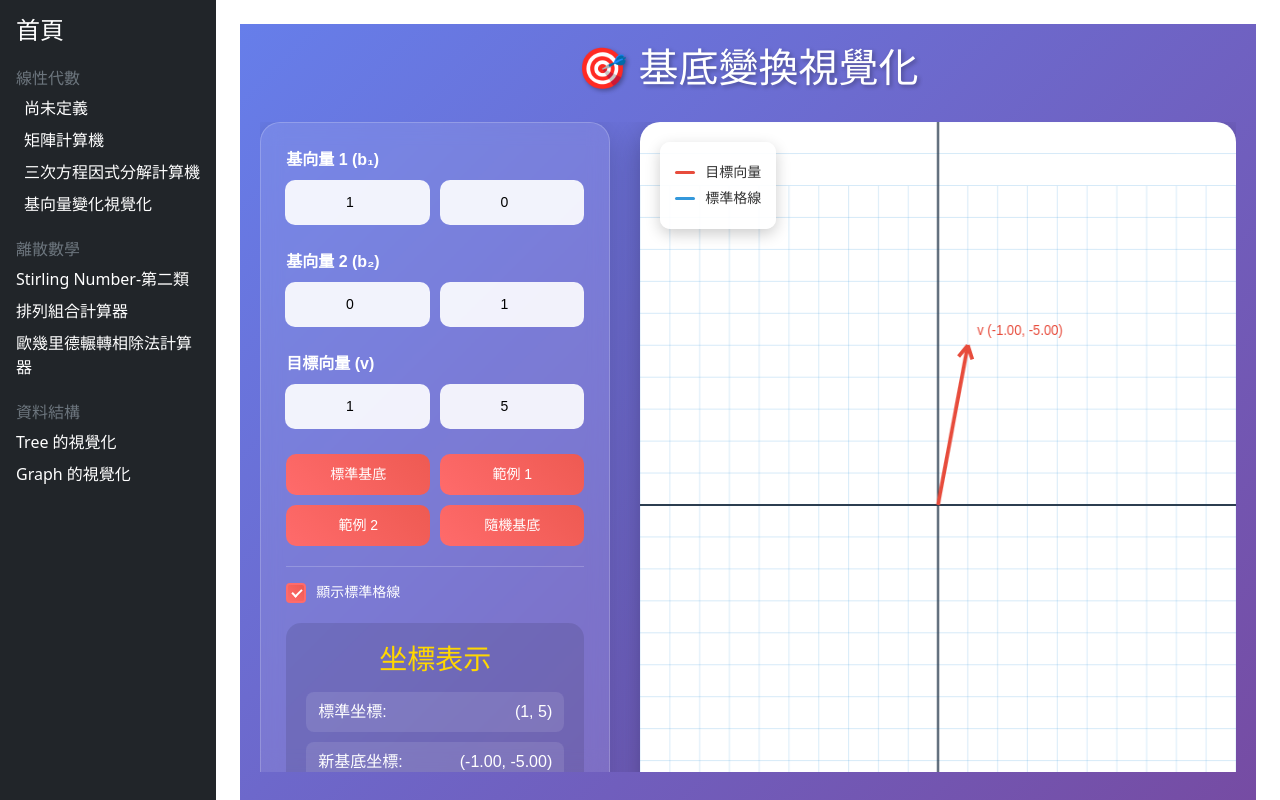
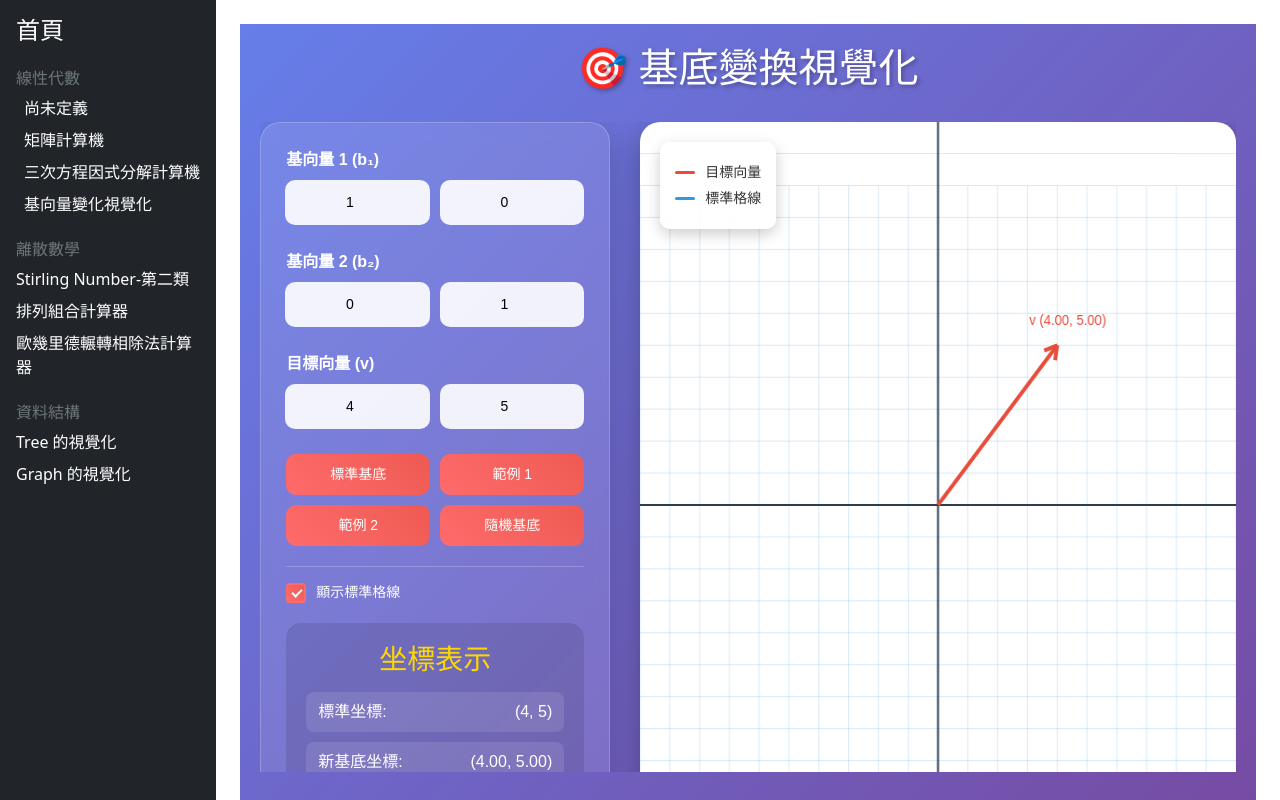
Before and after one commit to Hoxton019030/Math_Calculator, a Vue app: page /linear-algebra/BasicVectorVisual in a window 1280 px wide. Built offline with nearby package versions, Linux system fonts and the light colour scheme.

Commit message:
2025-08-01 commit

```diff
--- a/src/views/LinearAlgebra/BasicVectorVistual.vue
+++ b/src/views/LinearAlgebra/BasicVectorVistual.vue
@@ -143,9 +143,9 @@ import { ref, reactive, computed, onMounted, onUnmounted, nextTick, watch } from
 const canvas = ref(null)
 const ctx = ref(null)
 
-const basis1 = reactive({ x: 1, y: 0 })
-const basis2 = reactive({ x: 0, y: 1 })
-const targetVector = reactive({ x: 1, y: 5 })
+const basis1 = reactive({ x: 1, y: 0 }) // 標準基底
+const basis2 = reactive({ x: 0, y: 1 }) // 標準基底
+const targetVector = reactive({ x: 4, y: 5 }) // 與圖片匹配
 const showStandardGrid = ref(true)
 
 const determinant = computed(() => {
@@ -155,8 +155,8 @@ const newBasisCoordinates = computed(() => {
   if (!isLinearlyIndependent.value) return { c1: 0, c2: 0 }
 
   const det = determinant.value
-  const c1 = (targetVector.y * basis2.x - targetVector.x * basis2.y) / det
-  const c2 = (targetVector.x * basis1.y - targetVector.y * basis1.x) / det
+  const c1 = (targetVector.x * basis2.y - targetVector.y * basis2.x) / det
+  const c2 = -(targetVector.x * basis1.y - targetVector.y * basis1.x) / det // 修正公式
 
   return { c1, c2 }
 })
@@ -231,12 +231,10 @@ const drawGrid = (b1, b2, color = '#9b59b6', opacity = 0.3) => {
 
   const range = 15
 
-  // 檢查基向量是否為標準基底
   const isStandardBasis = (Math.abs(b1.x - 1) < 0.001 && Math.abs(b1.y) < 0.001 &&
                           Math.abs(b2.x) < 0.001 && Math.abs(b2.y - 1) < 0.001)
 
   if (isStandardBasis) {
-    // 如果是標準基底，使用更簡單的網格繪製方法
     const topLeft = fromCanvas(0, 0)
     const bottomRight = fromCanvas(canvas.value.width, canvas.value.height)
 
@@ -258,7 +256,6 @@ const drawGrid = (b1, b2, color = '#9b59b6', opacity = 0.3) => {
       ctx.value.stroke()
     }
   } else {
-    // 非標準基底使用原來的方法
     for (let i = -range; i <= range; i++) {
       for (let j = -range; j <= range; j++) {
         if (i === 0 && j === 0) continue
@@ -274,7 +271,6 @@ const drawGrid = (b1, b2, color = '#9b59b6', opacity = 0.3) => {
         const p2 = toCanvas(x2, y2)
         const p3 = toCanvas(x3, y3)
 
-        // 檢查點是否在可見範圍內
         if (Math.abs(p1.x) < canvas.value.width * 1.5 && Math.abs(p1.y) < canvas.value.height * 1.5) {
           ctx.value.beginPath()
           ctx.value.moveTo(p1.x, p1.y)
@@ -303,7 +299,7 @@ const drawStandardGrid = () => {
 
   const topLeft = fromCanvas(0, 0)
   const bottomRight = fromCanvas(canvas.value.width, canvas.value.height)
-  const range = 2 // 擴大範圍確保格線完整顯示
+  const range = 2
 
   for (let x = Math.floor(topLeft.x) - range; x <= Math.ceil(bottomRight.x) + range; x++) {
     const p1 = toCanvas(x, topLeft.y - range)
@@ -337,13 +333,11 @@ const drawVector = (x, y, color = '#e74c3c', lineWidth = 3, label = '') => {
   ctx.value.fillStyle = color
   ctx.value.lineWidth = lineWidth
 
-  // 繪製線條
   ctx.value.beginPath()
   ctx.value.moveTo(start.x, start.y)
   ctx.value.lineTo(end.x, end.y)
   ctx.value.stroke()
 
-  // 繪製箭頭
   const angle = Math.atan2(end.y - start.y, end.x - start.x)
   const arrowLength = 15
   const arrowAngle = Math.PI / 6
@@ -361,11 +355,10 @@ const drawVector = (x, y, color = '#e74c3c', lineWidth = 3, label = '') => {
   )
   ctx.value.stroke()
 
-  // 繪製標籤
   if (label) {
     ctx.value.fillStyle = color
     ctx.value.font = '14px Arial'
-    ctx.value.fillText(label, end.x + 10, end.y - 10)
+    ctx.value.fillText(label, end.x - 30, end.y - 20)
   }
 
   ctx.value.restore()
@@ -380,13 +373,11 @@ const drawAxes = () => {
   ctx.value.strokeStyle = '#2c3e50'
   ctx.value.lineWidth = 2
 
-  // X軸
   ctx.value.beginPath()
   ctx.value.moveTo(0, center.y)
   ctx.value.lineTo(canvas.value.width, center.y)
   ctx.value.stroke()
 
-  // Y軸
   ctx.value.beginPath()
   ctx.value.moveTo(center.x, 0)
   ctx.value.lineTo(center.x, canvas.value.height)
@@ -402,30 +393,24 @@ const draw = () => {
 
   if (!isLinearlyIndependent.value) return
 
-  // 檢查是否為標準基底
   const isStandardBasis = (Math.abs(basis1.x - 1) < 0.001 && Math.abs(basis1.y) < 0.001 &&
                           Math.abs(basis2.x) < 0.001 && Math.abs(basis2.y - 1) < 0.001)
 
-  // 繪製標準網格（可選）
   if (showStandardGrid.value) {
     drawStandardGrid()
   }
 
-  // 繪製坐標軸
   drawAxes()
 
-  // 只有在非標準基底時才繪製新基底格線
   if (!isStandardBasis) {
     drawGrid({ x: basis1.x, y: basis1.y }, { x: basis2.x, y: basis2.y })
   }
 
-  // 繪製基向量（只有在非標準基底時才顯示，避免與坐標軸重疊）
   if (!isStandardBasis) {
     drawVector(basis1.x, basis1.y, '#9b59b6', 3, 'b₁')
     drawVector(basis2.x, basis2.y, '#9b59b6', 3, 'b₂')
   }
 
-  // 繪製目標向量，並顯示在新基底下的坐標
   const { c1, c2 } = newBasisCoordinates.value
   const targetLabel = isLinearlyIndependent.value ? `v (${c1.toFixed(2)}, ${c2.toFixed(2)})` : 'v'
   drawVector(targetVector.x, targetVector.y, '#e74c3c', 4, targetLabel)
@@ -440,10 +425,8 @@ const resizeCanvas = () => {
   canvas.value.width = container.clientWidth
   canvas.value.height = container.clientHeight
 
-  // 確保重新獲取繪圖上下文
   ctx.value = canvas.value.getContext('2d')
 
-  // 延遲繪製確保畫布已準備好
   setTimeout(() => {
     draw()
   }, 10)
@@ -461,7 +444,6 @@ const updateVisualization = () => {
   })
 }
 
-// 預設範例方法
 const setStandardBasis = () => {
   basis1.x = 1
   basis1.y = 0
@@ -494,22 +476,18 @@ const randomBasis = () => {
   basis2.y = parseFloat((Math.random() * 6 - 3).toFixed(1))
 }
 
-// 監聽數據變化
 watch([basis1, basis2, targetVector, showStandardGrid], () => {
   updateVisualization()
 }, { deep: true })
 
-// 生命週期
 onMounted(() => {
   nextTick(() => {
     if (canvas.value) {
       ctx.value = canvas.value.getContext('2d')
       resizeCanvas()
 
-      // 添加窗口大小變化監聽器
       window.addEventListener('resize', handleResize)
 
-      // 確保初始繪製
       setTimeout(() => {
         draw()
       }, 100)
```
